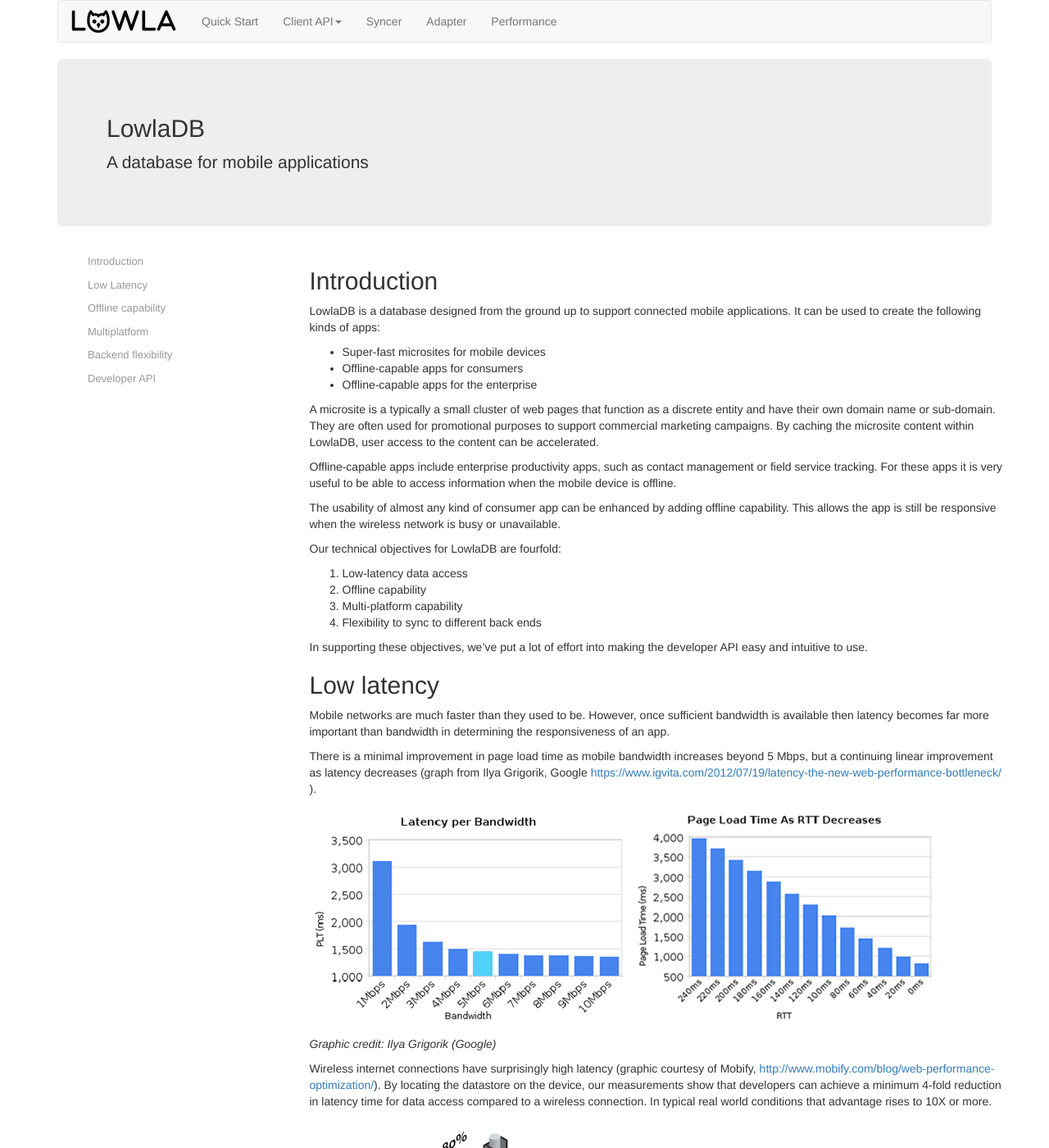
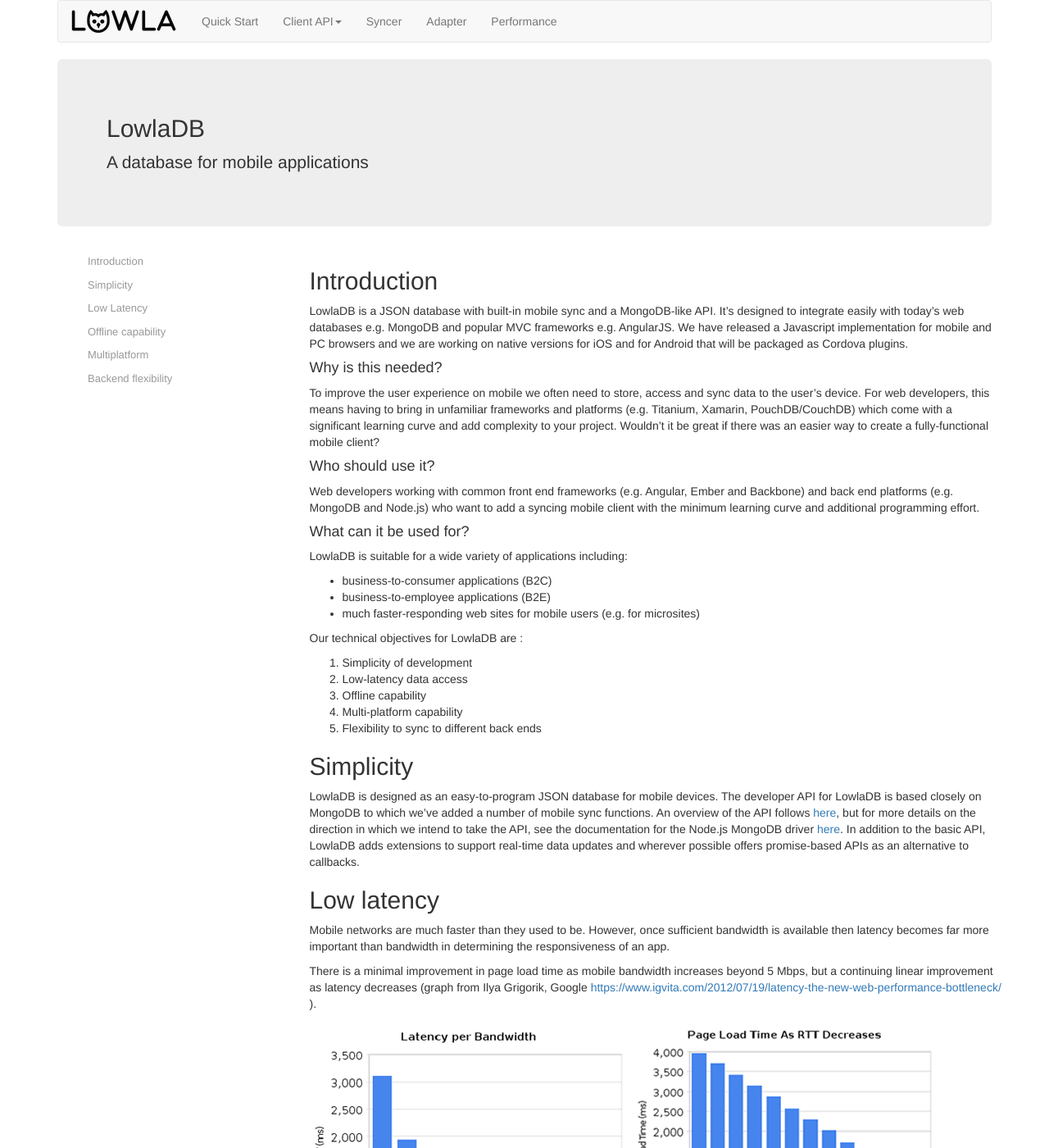
Before and after one commit to lowla/lowladb-json-database, a Jekyll site: the page built from index.md, in a window 1280 px wide and 1400 px high. Shown: the whole window at 82% size. Built offline with Jekyll 4.4.1, drawn with Linux system fonts in a browser that asks for light colours; nearby versions of some CDN libraries; some of the changed text lies outside the part shown.

Commit message:
Update home page text

```diff
--- a/_includes/navhome.html
+++ b/_includes/navhome.html
@@ -2,6 +2,9 @@
 	<ul class="nav nav-stacked fixed">
 		<li>
 			<a href="#Intro">Introduction</a>
+		</li>
+		<li>
+			<a href="#Simplicity">Simplicity</a>
 		</li>
 		<li>
 			<a href="#Latency">Low Latency</a>
@@ -15,8 +18,5 @@
 		<li>
 			<a href="#Backend">Backend flexibility</a>
 		</li>
-		<li>
-			<a href="#Developer">Developer API</a>
-		</li>
 	</ul>
 </div>
--- a/index.md
+++ b/index.md
@@ -8,28 +8,37 @@ summary: A database for mobile applications
 <div id="Intro">
 
 ## Introduction ##
-LowlaDB is a database designed from the ground up to support connected mobile applications. It can be used to create the following kinds of apps:
+LowlaDB is a JSON database with built-in mobile sync and a MongoDB-like API. It's designed to integrate easily with today’s web databases e.g. MongoDB and popular MVC frameworks e.g. AngularJS. We have released a Javascript implementation for mobile and PC browsers and we are working on native versions for iOS and for Android that will be packaged as Cordova plugins.
 
-* Super-fast microsites for mobile devices
-* Offline-capable apps for consumers
-* Offline-capable apps for the enterprise
+#### Why is this needed? ####
+To improve the user experience on mobile we often need to store, access and sync data to the user’s device.  For web developers, this means having to bring in unfamiliar frameworks and platforms (e.g. Titanium, Xamarin, PouchDB/CouchDB) which come with a significant learning curve and add complexity to your project. Wouldn’t it be great if there was an easier way to create a fully-functional mobile client?
 
-A microsite is a typically a small cluster of web pages that function as a discrete entity and have their own domain name or sub-domain. They are often used for promotional purposes to support commercial marketing campaigns.  By caching the microsite content within LowlaDB, user access to the content can be accelerated.
+#### Who should use it? ####
+Web developers working with common front end frameworks (e.g. Angular, Ember and Backbone) and back end platforms (e.g. MongoDB and Node.js) who want to add a syncing mobile client with the minimum learning curve and additional programming effort.
 
-Offline-capable apps include enterprise productivity apps, such as contact management or field service tracking.  For these apps it is very useful to be able to access information when the mobile device is offline.
+#### What can it be used for? ####
+LowlaDB is suitable for a wide variety of applications including:
 
-The usability of almost any kind of consumer app can be enhanced by adding offline capability.  This allows the app is still be responsive when the wireless network is busy or unavailable.
+- business-to-consumer applications (B2C)
+- business-to-employee applications (B2E)
+- much faster-responding web sites for mobile users (e.g. for microsites)
 
-Our technical objectives for LowlaDB are fourfold:
+Our technical objectives for LowlaDB are :
 
-1. Low-latency data access
-2. Offline capability
-3. Multi-platform capability
-4. Flexibility to sync to different back ends
+1. Simplicity of development
+2. Low-latency data access
+3. Offline capability
+4. Multi-platform capability
+5. Flexibility to sync to different back ends
+</div>
 
-In supporting these objectives, we’ve put a lot of effort into making the developer API easy and intuitive to use.
+<div id="Simplicity">
+
+## Simplicity ##
+LowlaDB is designed as an easy-to-program JSON database for mobile devices. The developer API for LowlaDB is based closely on MongoDB to which we’ve added a number of mobile sync functions. An overview of the API follows [here](browser.html), but for more details on the direction in which we intend to take the API, see the documentation for the Node.js MongoDB driver [here](http://mongodb.github.io/node-mongodb-native/index.html). In addition to the basic API, LowlaDB adds extensions to support real-time data updates and wherever possible offers promise-based APIs as an alternative to callbacks.
 
 </div>
+
 <div id="Latency">
 
 ## Low latency ##
@@ -72,9 +81,3 @@ Mobile apps are a combination of a front end running on the device and a back en
 With the appropriate adapters, LowlaDB syncs data from a wide variety of back ends down to the device so that apps can always use data that is stored locally. That makes applications fast because data is always close by and reliable because they never have to worry about wireless signal strength or the availability of WiFi.  In the initial implementation adapters are written in Javascript and run on Node.js, although the architecture makes provision for creating adapters in other languages.
 
 </div>
-<div id="Developer">
-
-## Developer API ##
-Database APIs should be easy and intuitive to use. The developer API for LowlaDB is based closely on MongoDB. An overview of the API follows, but for more details on the direction in which we intend to take the API, see the documentation for the Node.js MongoDB driver [here](http://mongodb.github.io/node-mongodb-native/index.html). In addition to the basic API, LowlaDB adds extensions to support real-time data updates and wherever possible offers promise-based APIs as an alternative to callbacks.
-
-</div>
```
